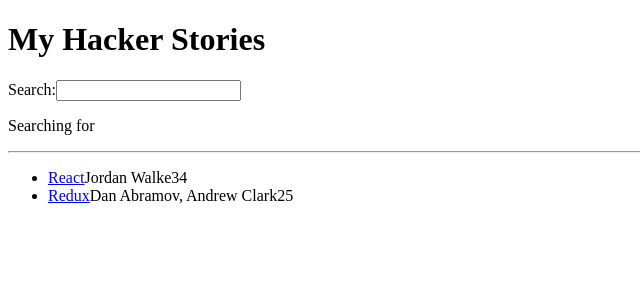
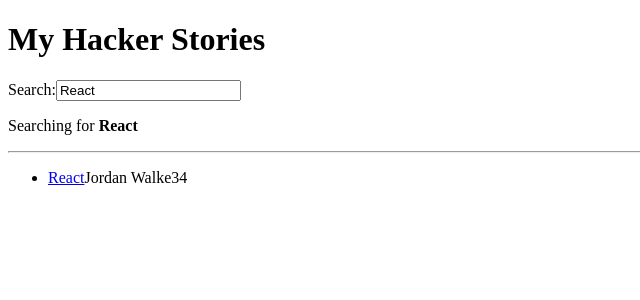
Before and after one commit to Xlight97/hacker-stories-v2, a React (Vite) app: page / in a window 1280 px wide. Shown: the top 300 px of the page, without its empty margins (0-640 px from the left). Built offline with nearby package versions, Linux system fonts and the light colour scheme.

Commit message:
Section - React Controlled Components [Finished]

```diff
--- a/src/App.jsx
+++ b/src/App.jsx
@@ -1,16 +1,12 @@
 import { useState } from 'react';
 
-const Search = ({ searchTerm, onSearch }) => {
-  // const handleChange = (event) => {
-  //   onSearch(event);
-  // };
-
+const Search = ({ search, onSearch }) => {
   return (
     <div>
       <label htmlFor="search">Search:</label>
-      <input type="text" id="search" onChange={onSearch} />
+      <input type="text" id="search" value={search} onChange={onSearch} />
       <p>
-        Searching for <strong>{searchTerm}</strong>
+        Searching for <strong>{search}</strong>
       </p>
     </div>
   );
@@ -42,7 +38,7 @@ const Item = ({ item }) => {
 };
 
 const App = () => {
-  const [searchTerm, setSearchTerm] = useState('');
+  const [searchTerm, setSearchTerm] = useState('React');
 
   const stories = [
     {
@@ -74,7 +70,7 @@ const App = () => {
   return (
     <>
       <h1>My Hacker Stories</h1>
-      <Search searchTerm={searchTerm} onSearch={handleSearch} />
+      <Search search={searchTerm} onSearch={handleSearch} />
 
       <hr />
 
```
